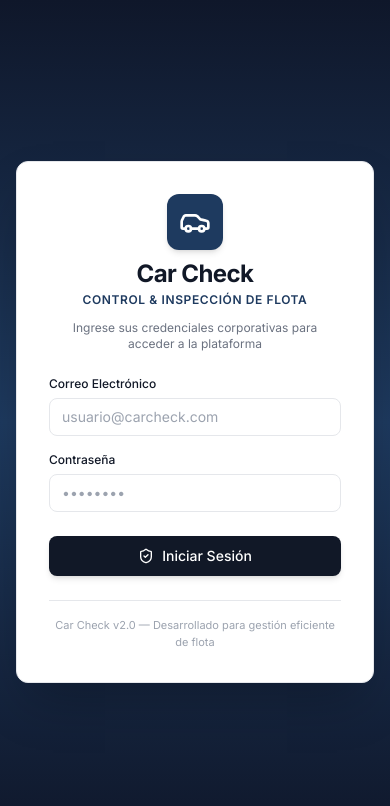
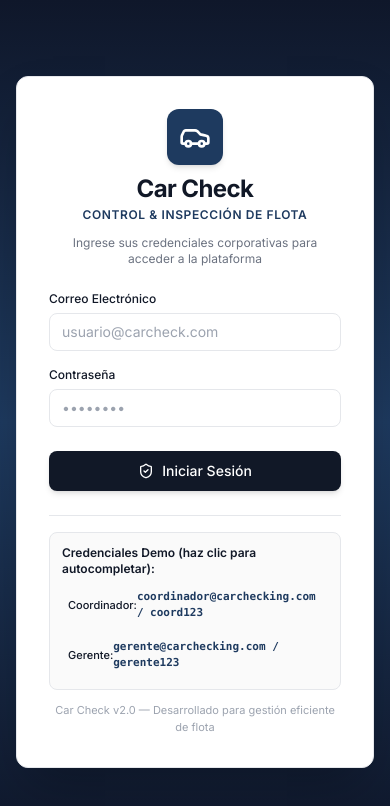
Before and after one commit to sebastiansaintt/car_checking, a React (Vite) app in the folder frontend/: page / in a window 390 px wide. Shown: the top 806 px of the page. Built offline with nearby package versions, Linux system fonts and the light colour scheme; no server answers.

Commit message:
fix: replace deprecated apple-mobile-web-app-capable meta tag, add automatic database seed execution to backend Dockerfile CMD, and add interactive demo credentials helper to LoginPage

```diff
--- a/frontend/index.html
+++ b/frontend/index.html
@@ -7,6 +7,7 @@
     <meta name="theme-color" content="#1E3A5F" />
     <meta name="viewport" content="width=device-width, initial-scale=1.0, maximum-scale=1.0, user-scalable=no" />
     <meta name="description" content="Car Check — Sistema de inspección y control de flota vehicular" />
+    <meta name="mobile-web-app-capable" content="yes" />
     <meta name="apple-mobile-web-app-capable" content="yes" />
     <meta name="apple-mobile-web-app-status-bar-style" content="black-translucent" />
     <meta name="apple-mobile-web-app-title" content="Car Check" />
--- a/frontend/src/pages/LoginPage.tsx
+++ b/frontend/src/pages/LoginPage.tsx
@@ -81,8 +81,27 @@ export const LoginPage: React.FC = () => {
           </div>
         </form>
 
-        <div className="border-t border-border pt-4 text-center">
-          <p className="text-[11px] text-secondary-tertiary">
+        <div className="border-t border-border pt-4 space-y-3">
+          <div className="bg-surface-subtle p-3 rounded-lg border border-border text-xs text-secondary-text space-y-1.5">
+            <p className="font-semibold text-primary">Credenciales Demo (haz clic para autocompletar):</p>
+            <button
+              type="button"
+              onClick={() => { setEmail('coordinador@carchecking.com'); setPassword('coord123'); }}
+              className="w-full flex justify-between items-center p-1.5 rounded hover:bg-gray-100 transition-colors text-left font-mono text-[11px]"
+            >
+              <span className="font-sans font-medium text-primary">Coordinador:</span>
+              <span className="text-brand font-semibold">coordinador@carchecking.com / coord123</span>
+            </button>
+            <button
+              type="button"
+              onClick={() => { setEmail('gerente@carchecking.com'); setPassword('gerente123'); }}
+              className="w-full flex justify-between items-center p-1.5 rounded hover:bg-gray-100 transition-colors text-left font-mono text-[11px]"
+            >
+              <span className="font-sans font-medium text-primary">Gerente:</span>
+              <span className="text-brand font-semibold">gerente@carchecking.com / gerente123</span>
+            </button>
+          </div>
+          <p className="text-[11px] text-secondary-tertiary text-center">
             Car Check v2.0 — Desarrollado para gestión eficiente de flota
           </p>
         </div>
```
Also changed, not shown: 1 other file (tests, documents, lock files or other folders).
